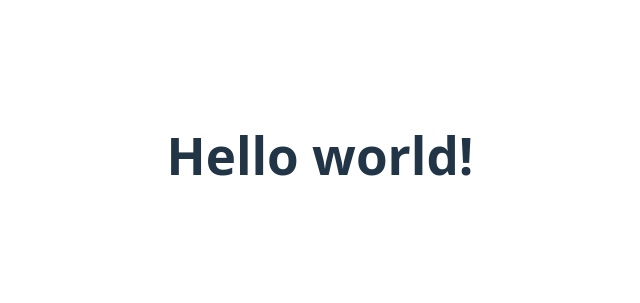
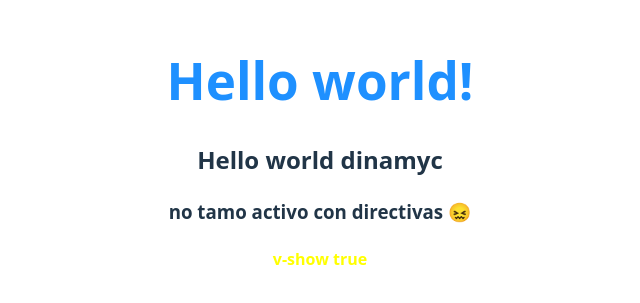
Before and after one commit to everviera12/learning-vue, a Vue app: page / in a window 1280 px wide. Shown: the part 245-548 px from the top of the page, without its empty margins (320-960 px from the left). Built offline with nearby package versions, Linux system fonts and the light colour scheme.

Commit message:
continuous learning

```diff
--- a/src/App.vue
+++ b/src/App.vue
@@ -1,3 +1,26 @@
+<script setup>
+console.log("Hello world from console");
+const message = 'Hello world dinamyc'
+const active = false
+const modal = true
+
+const arrayFruits = ['🍑', '🍍', '🍏', '🍉', '🍓', '🍌', '🍊']
+</script>
+
 <template>
   <h1>Hello world!</h1>
+  <h2>{{ message }}</h2>
+  <!-- <h3 :style="`color: red; font-weight: 600;`">{{ active ? 'tamo activo 😎' : 'no tamo activo 😖' }}</h3> -->
+
+  <!-- directivas -->
+  <h3 v-if="active">tamo activo con directivas 😎</h3>
+  <h3 v-else="active">no tamo activo con directivas 😖</h3>
+
+  <h4 v-show="modal" style="color: yellow;"> v-show {{ modal }}</h4>
 </template>
+
+<style>
+h1 {
+  color: dodgerblue;
+}
+</style>
```
